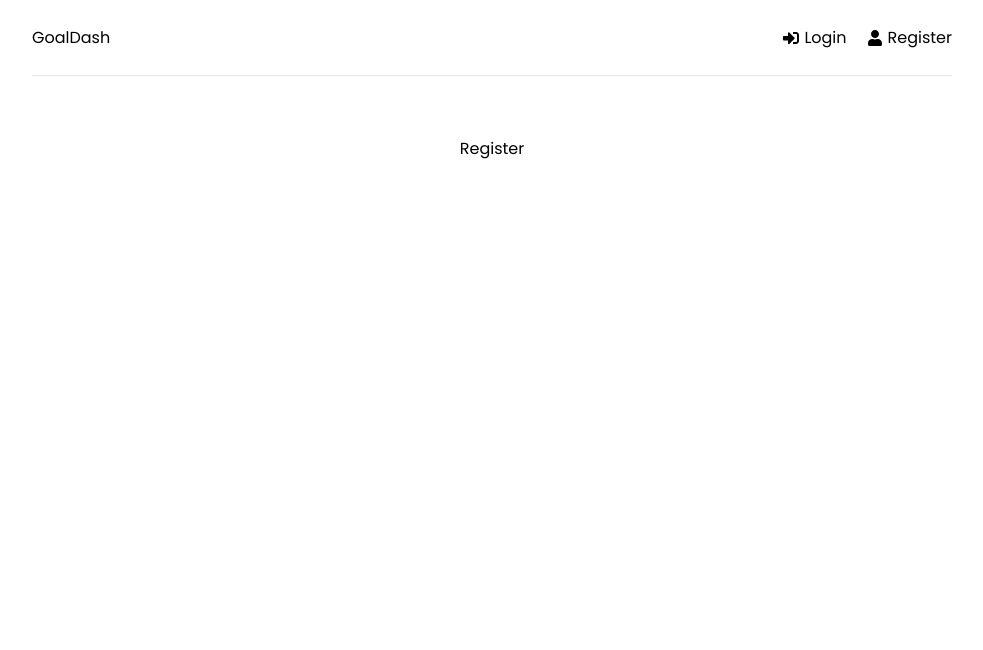
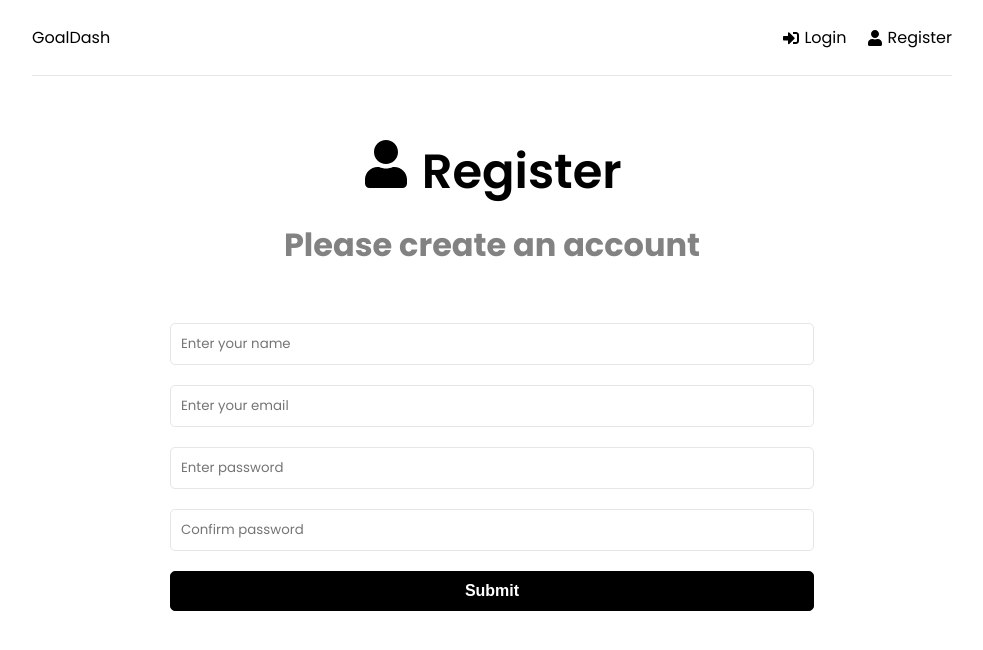
Before and after one commit to noah-delacruz/GoalDash, a React (Create React App) app in the folder frontend/: page /register in a window 1280 px wide. Shown: the top 650 px of the page, without its empty margins (148-1131 px from the left). Built offline with nearby package versions, Linux system fonts and the light colour scheme.

Commit message:
Make form for register page

```diff
--- a/frontend/src/pages/Register.jsx
+++ b/frontend/src/pages/Register.jsx
@@ -1,9 +1,54 @@
 import React from 'react'
+import { FaUser } from 'react-icons/fa';
 
 export default function Register() {
+    const [formData, setFormData] = React.useState({
+        name: '',
+        email: '',
+        password: '',
+        password2: '',
+    })
+
+    const {name, email, password, password2} = formData;
+
+    const onChange = (e) => {
+        setFormData((prevState) => ({
+            ...prevState,
+            [e.target.name]: e.target.value,
+        }))
+    }
+
+    const onSubmit = (e) => {
+        e.preventDefault()
+    }
+
     return (
-        <div>
-            Register
-        </div>
+        <>
+            <section className="heading">
+                <h1>
+                    <FaUser /> Register
+                </h1>
+                <p>Please create an account</p>
+            </section>
+            <section className="form">
+                <form onSubmit={onSubmit}>
+                    <div className="form-group">
+                        <input type='text' className='form-control' id='name' name='name' value={name} placeholder='Enter your name' onChange={onChange}/>
+                    </div>
+                    <div className="form-group">
+                        <input type='email' className='form-control' id='email' name='email' value={email} placeholder='Enter your email' onChange={onChange}/>
+                    </div>
+                    <div className="form-group">
+                        <input type='password' className='form-control' id='password' name='password' value={password} placeholder='Enter password' onChange={onChange}/>
+                    </div>
+                    <div className="form-group">
+                        <input type='password' className='form-control' id='password2' name='password2' value={password2} placeholder='Confirm password' onChange={onChange}/>
+                    </div>
+                    <div className="form-group">
+                        <button type='submit' className='btn btn-block'>Submit</button>
+                    </div>
+                </form>
+            </section>
+        </>
     )
 }
```
